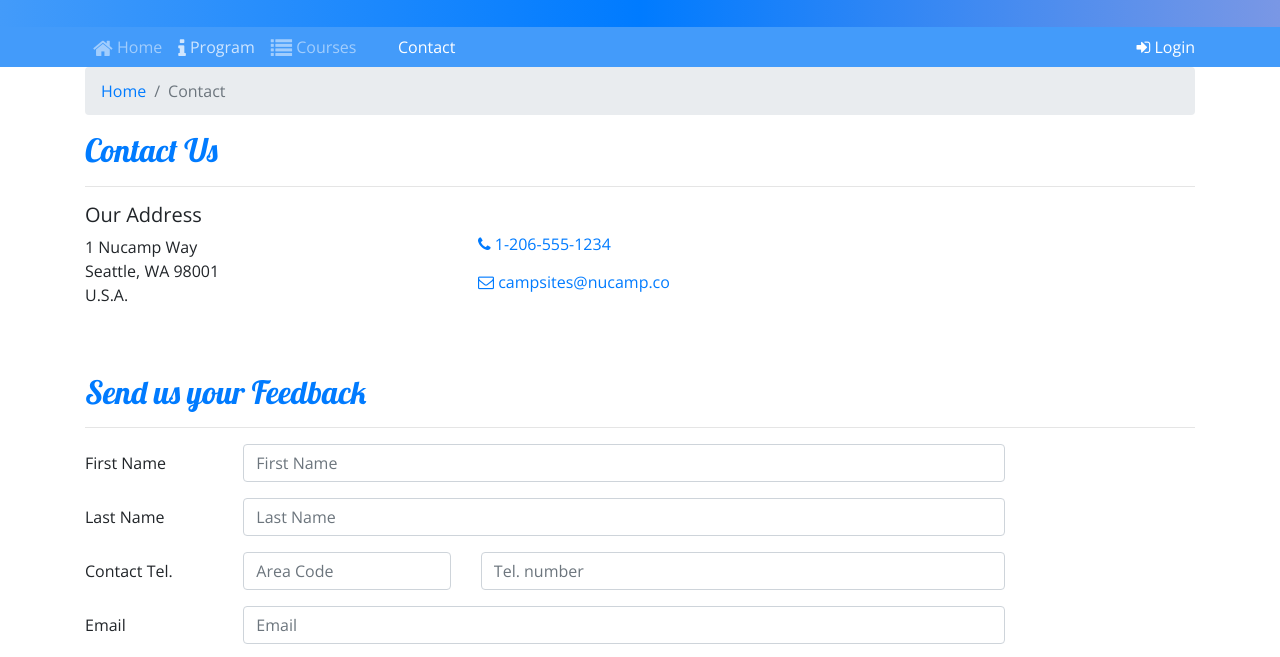
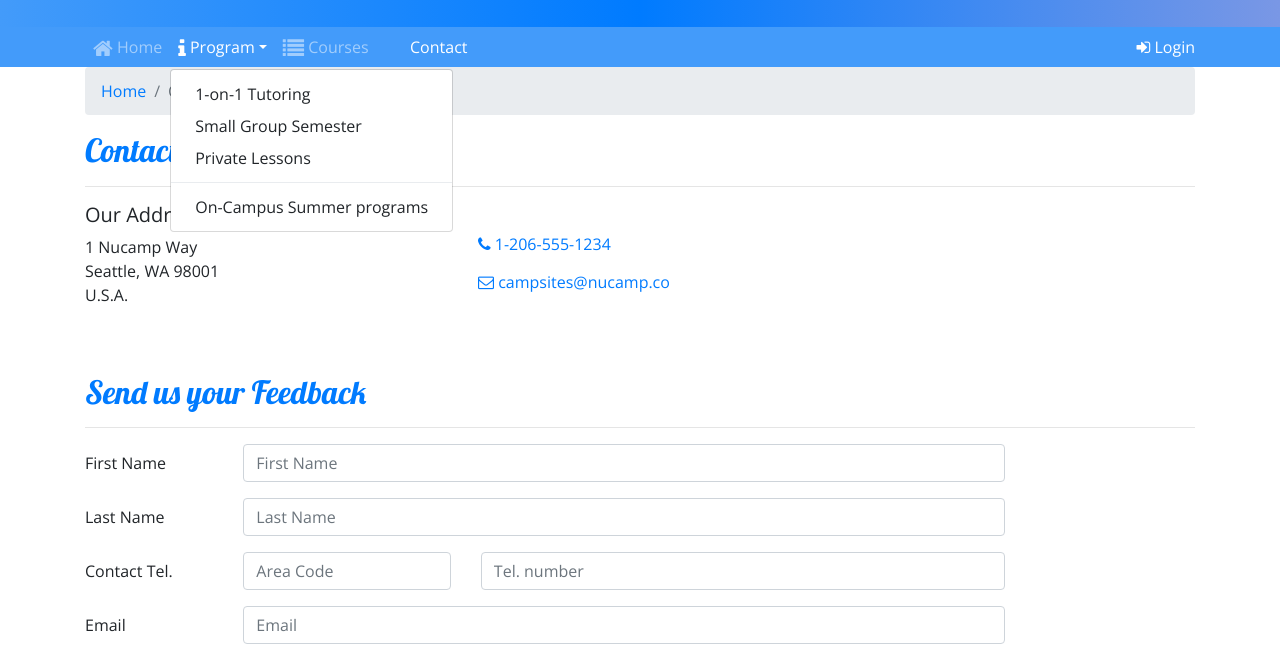
Before and after one commit to nhungle85/online-tutor, a website: page contactus.html in a window 1280 px wide. Both pictures are taken after a click on the button "Program". Shown: the part 135-792 px from the top of the page. Drawn offline with nearby package versions, Linux system fonts and the light colour scheme.

Commit message:
Add dd menu for all pages

```diff
--- a/contactus.html
+++ b/contactus.html
@@ -43,7 +43,19 @@
                 <div class="collapse navbar-collapse" id="nucampNavbar">
                     <ul class="navbar-nav">
                         <li class="nav-item"><a class="nav-link" href="index.html"><i class="fa fa-home fa-lg"></i> Home</a></li>
-                        <li class="nav-item"><a class="nav-link" href="#"><i class="fa fa-info fa-lg"></i> Program</a></li>
+                        <li class="nav-item dropdown">
+                            <a id="navProgram" class="nav-link dropdown-toggle"
+                             data-toggle="dropdown" href="#" role="button" data-hover="dropdown"
+                              aria-haspopup="true" aria-expanded="false">
+                            <i class="fa fa-info fa-lg"></i> Program</a>
+                            <div class="dropdown-menu dropdown-content">
+                              <a class="dropdown-item" href="courses.html">1-on-1 Tutoring</a>
+                              <a class="dropdown-item" href="courses.html">Small Group Semester</a>
+                              <a class="dropdown-item" href="courses.html">Private Lessons</a>
+                              <div class="dropdown-divider"></div>
+                              <a class="dropdown-item" href="courses.html">On-Campus Summer programs</a>
+                            </div>
+                          </li>
                         <li class="nav-item"><a class="nav-link" href="courses.html"><i class="fa fa-list fa-lg"></i> Courses</a></li>
                         <li class="nav-item active"><a class="nav-link" href="contactus.html"><i class="fa fa-address-card fa-lg"></i> Contact</a></li>
                     </ul>
```
Also changed, not shown: course-detail.html (+13 -1 lines), courses.html (+13 -1 lines), index.html (+4 -4 lines), mycourses.html (+13 -1 lines).
